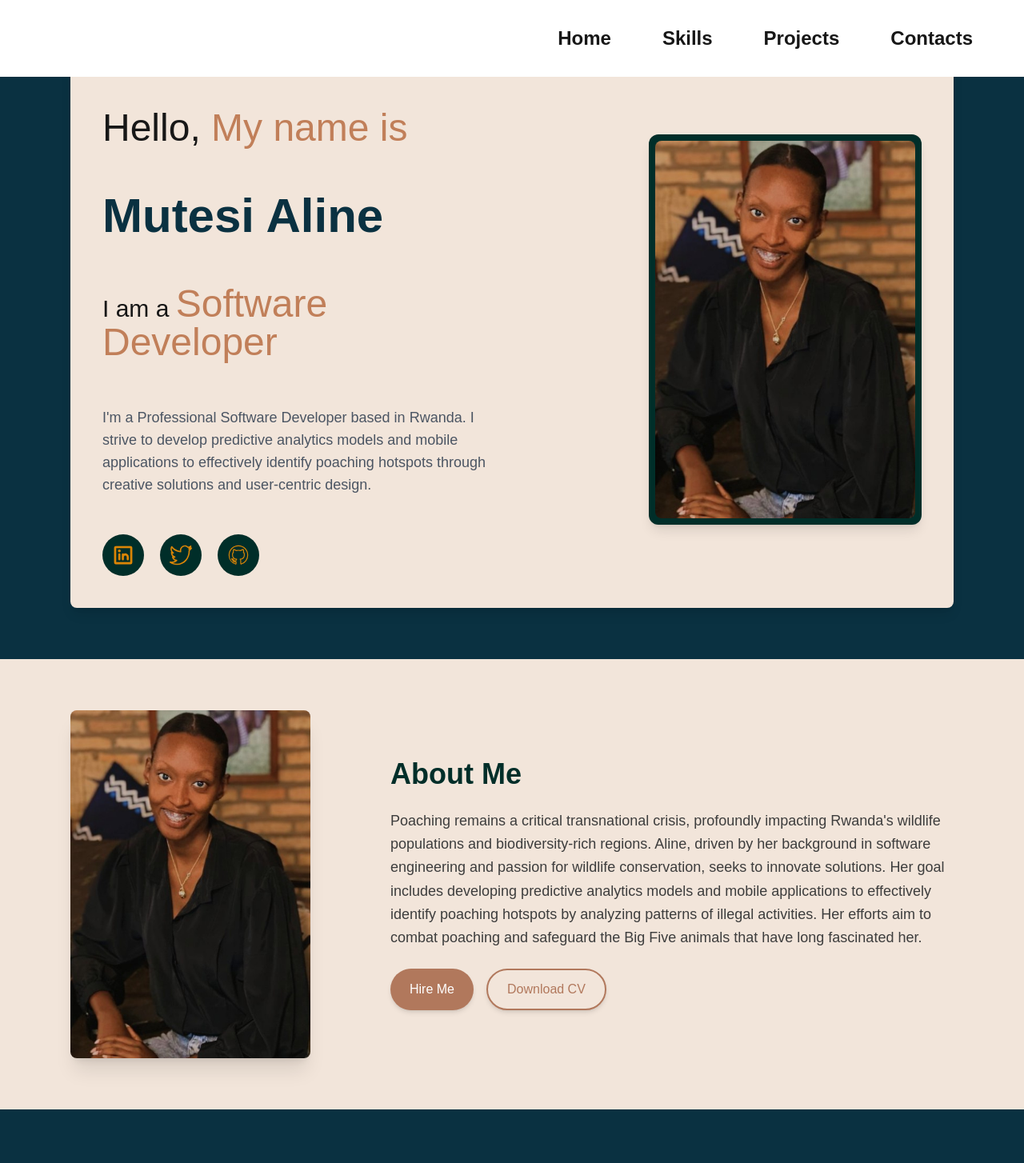
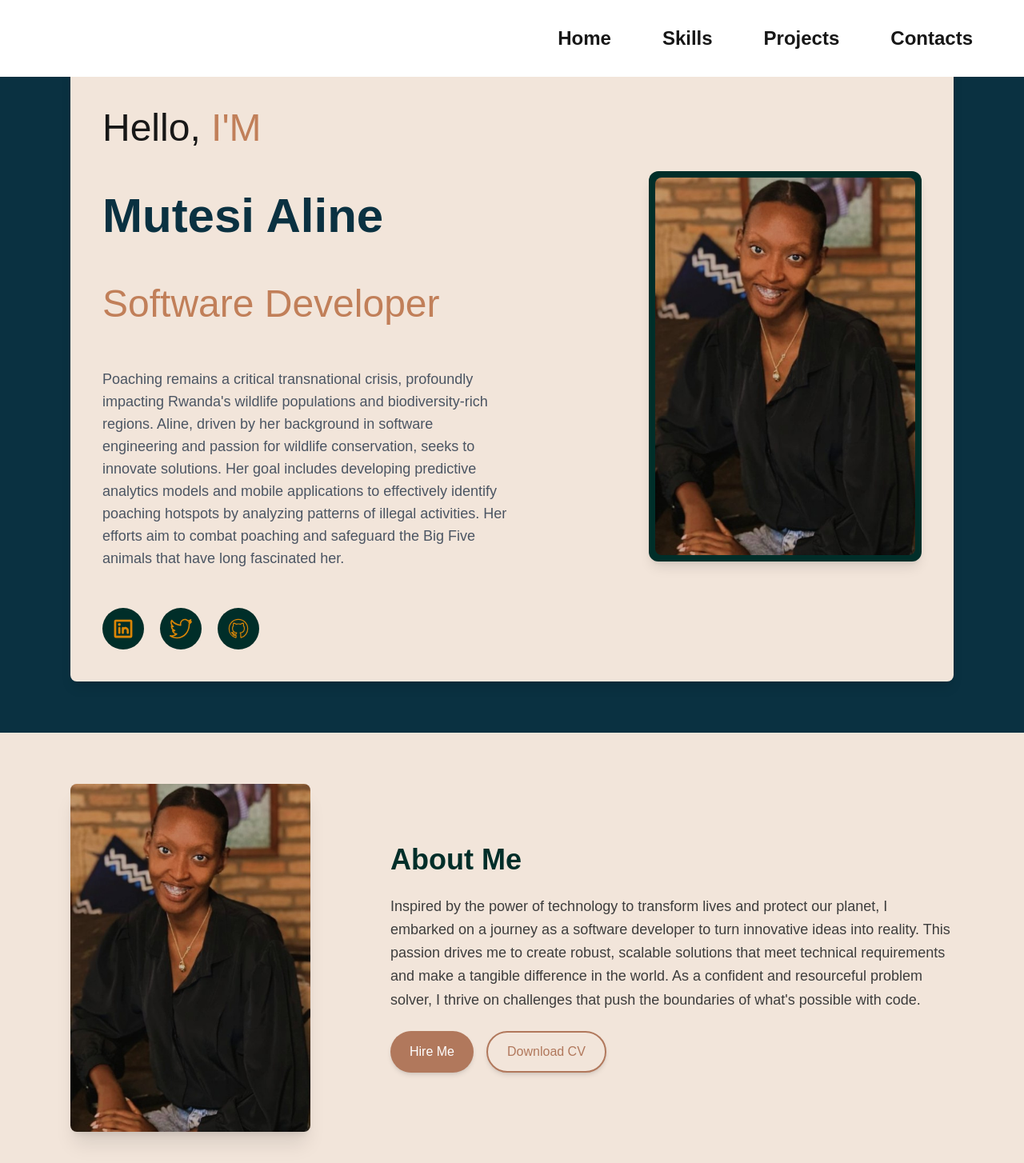
Before and after one commit to Mutesi-alin/Portfolio, a Next.js app: page / in a window 1280 px wide. Shown: the top 1454 px of the page at 80% size. Built offline with nearby package versions, Linux system fonts and the light colour scheme; a web font is replaced by a local one.

Commit message:
add file

```diff
--- a/src/app/Components/Homepage/index.tsx
+++ b/src/app/Components/Homepage/index.tsx
@@ -16,20 +16,19 @@ const Homepage = () => {
 
             <div className="lg:w-1/2 space-y-6">
              <p className="text-2xl sm:text-3xl md:text-4xl lg:text-5xl py-4 sm:py-6 lg:py-8">
-            Hello, <span className="text-[#C17F59]">My name is</span>
+            Hello, <span className="text-[#C17F59]">I'M</span>
           </p>
           <h1 className="font-semibold text-4xl sm:text-5xl lg:text-6xl pb-4 sm:pb-6 lg:pb-8 text-[#0A3141]">
             Mutesi Aline
           </h1>
           <p className="text-xl sm:text-2xl lg:text-3xl pb-4 sm:pb-6 lg:pb-8">
-            I am a{" "}
             <span className="text-3xl sm:text-4xl lg:text-5xl text-[#C17F59]">
               Software Developer
             </span>
           </p>
           <p className="text-gray-600 text-lg">
-              I&apos;m a Professional Software Developer based in Rwanda. I strive to develop predictive analytics models and mobile applications to effectively identify poaching hotspots through creative solutions and user-centric design.
-            </p>
+          Poaching remains a critical transnational crisis, profoundly impacting Rwanda&apos;s wildlife populations and biodiversity-rich regions. Aline, driven by her background in software engineering and passion for wildlife conservation, seeks to innovate solutions. Her goal includes developing predictive analytics models and mobile applications to effectively identify poaching hotspots by analyzing patterns of illegal activities. Her efforts aim to combat poaching and safeguard the Big Five animals that have long fascinated her.
+          </p>
 
 
               <div className="flex space-x-5 pt-6">
@@ -87,8 +86,7 @@ const Homepage = () => {
             <div className="lg:w-2/3 space-y-6">
               <h2 className="text-4xl font-bold text-[#002E29]">About Me</h2>
               <p className="text-[#3D3D3D] text-lg leading-relaxed">
-                Poaching remains a critical transnational crisis, profoundly impacting Rwanda&apos;s wildlife populations and biodiversity-rich regions. Aline, driven by her background in software engineering and passion for wildlife conservation, seeks to innovate solutions. Her goal includes developing predictive analytics models and mobile applications to effectively identify poaching hotspots by analyzing patterns of illegal activities. Her efforts aim to combat poaching and safeguard the Big Five animals that have long fascinated her.
-              </p>
+              Inspired by the power of technology to transform lives and protect our planet, I embarked on a journey as a software developer to turn innovative ideas into reality. This passion drives me to create robust, scalable solutions that meet technical requirements and make a tangible difference in the world. As a confident and resourceful problem solver, I thrive on challenges that push the boundaries of what's possible with code.              </p>
 
               <div className="flex space-x-4">
                 <button className="bg-[#B1785C] text-white px-6 py-3 rounded-full shadow-md hover:bg-[#945f47] transition-transform transform hover:scale-105">
```
